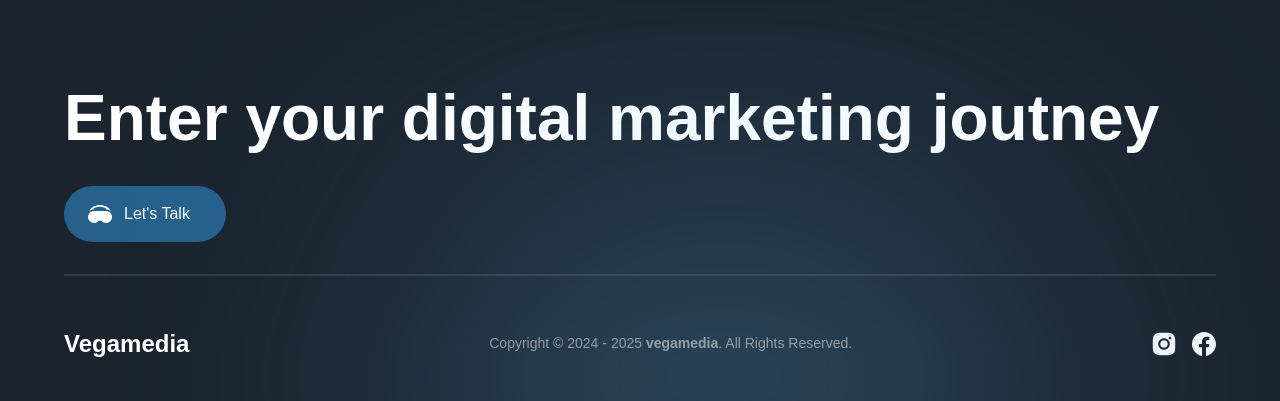
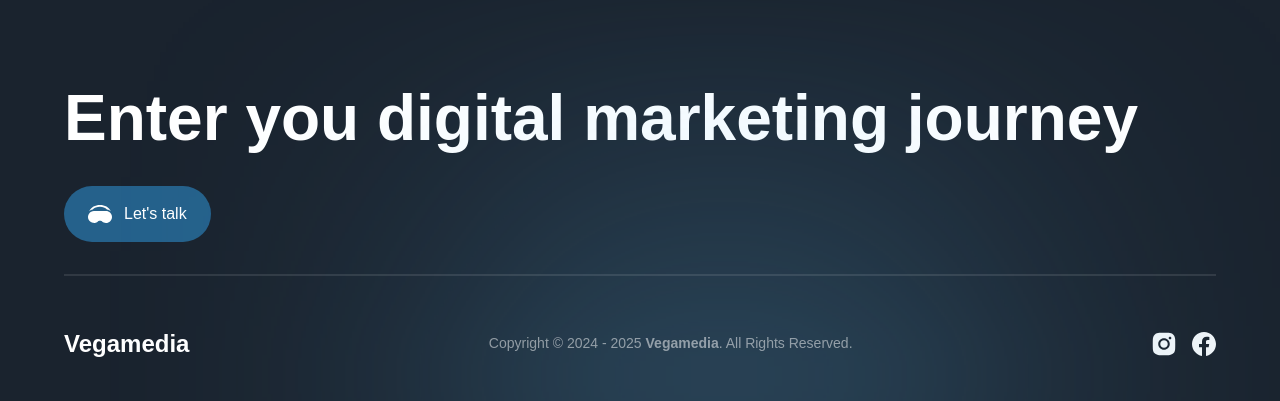
Before and after one commit to abhinavdark/newvegamedia, a Next.js app: page / in a window 1280 px wide. Shown: the part 7443-7844 px from the top of the page. Built offline with nearby package versions, Linux system fonts and the light colour scheme; a web font is replaced by a local one.

Commit message:
Update Footer.jsx

```diff
--- a/components/Footer.jsx
+++ b/components/Footer.jsx
@@ -18,12 +18,13 @@ const Footer = () => (
     <div className={`${styles.innerWidth} mx-auto flex flex-col gap-8`}>
       <div className="flex items-center justify-between flex-wrap gap-5">
         <h4 className="font-bold md:text-[64px] text-[44px] text-white">
-          Enter your  digital  marketing joutney
+          Enter you  digital marketing journey
         </h4>
 
         <button
           type="button"
           className="flex items-center h-fit py-4 px-6 bg-[#25618b] rounded-[32px] gap-[12px]"
+          onClick={() => window.open('https://calendly.com/vegamediain/30min', '_blank')}
         >
           <img
             src="/headset.svg"
@@ -31,9 +32,8 @@ const Footer = () => (
             className="w-[24px] h-[24px] object-contain"
           />
           <span className="font-normal text-[16px] text-white text-uppercase">
-            Let's Talk
+            Let's talk
           </span>
-           <a href="https://calendly.com/vegamediain/30min target"> </a>
         </button>
       </div>
 
@@ -45,7 +45,7 @@ const Footer = () => (
           <p className="font-normal text-[14px] text-white opacity-50">
             Copyright &copy; {new Date().getFullYear()} -{" "}
             {new Date().getFullYear() + 1}{" "}
-            <span className="font-extrabold">vegamedia</span>. All Rights
+            <span className="font-extrabold">Vegamedia</span>. All Rights
             Reserved.
           </p>
 
```
